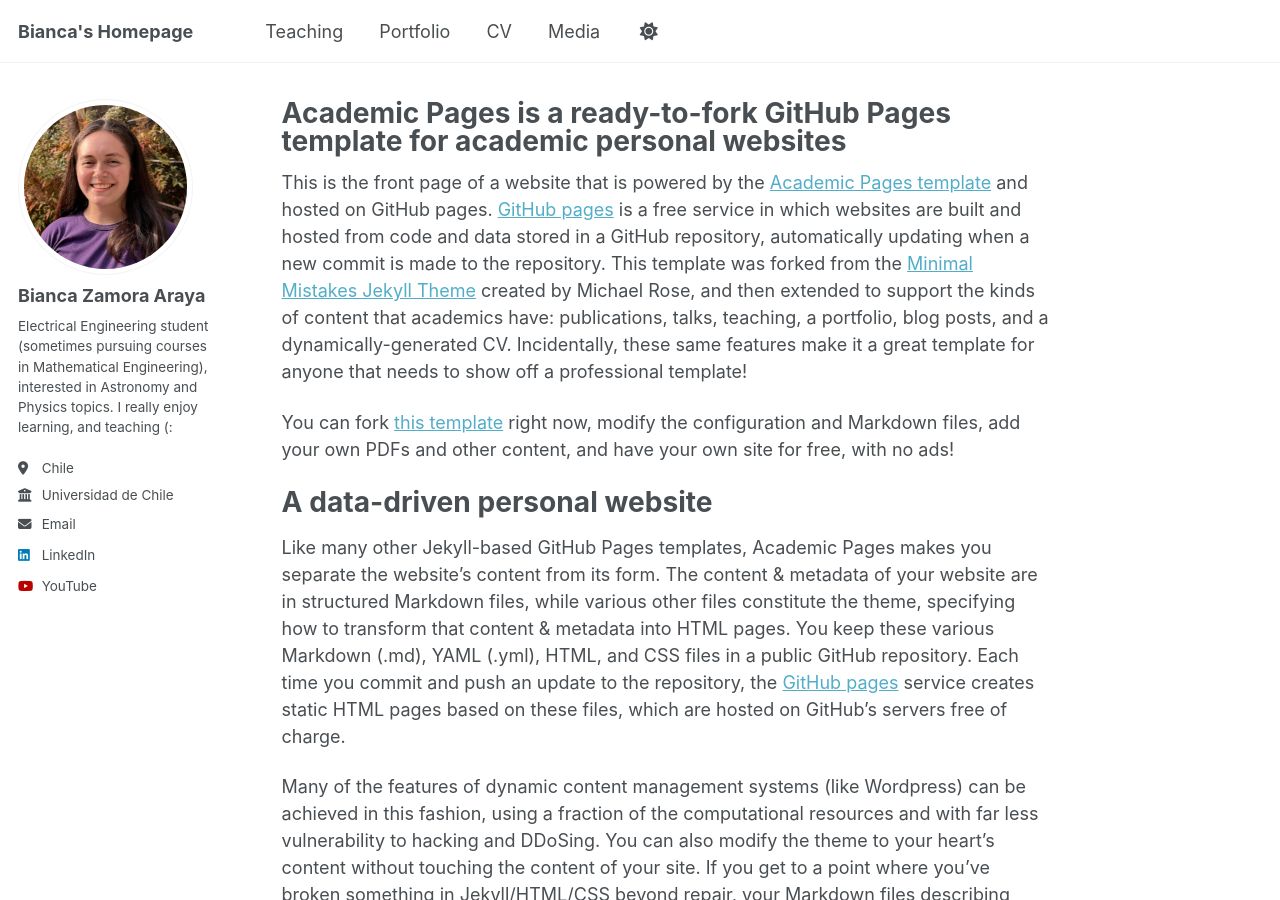
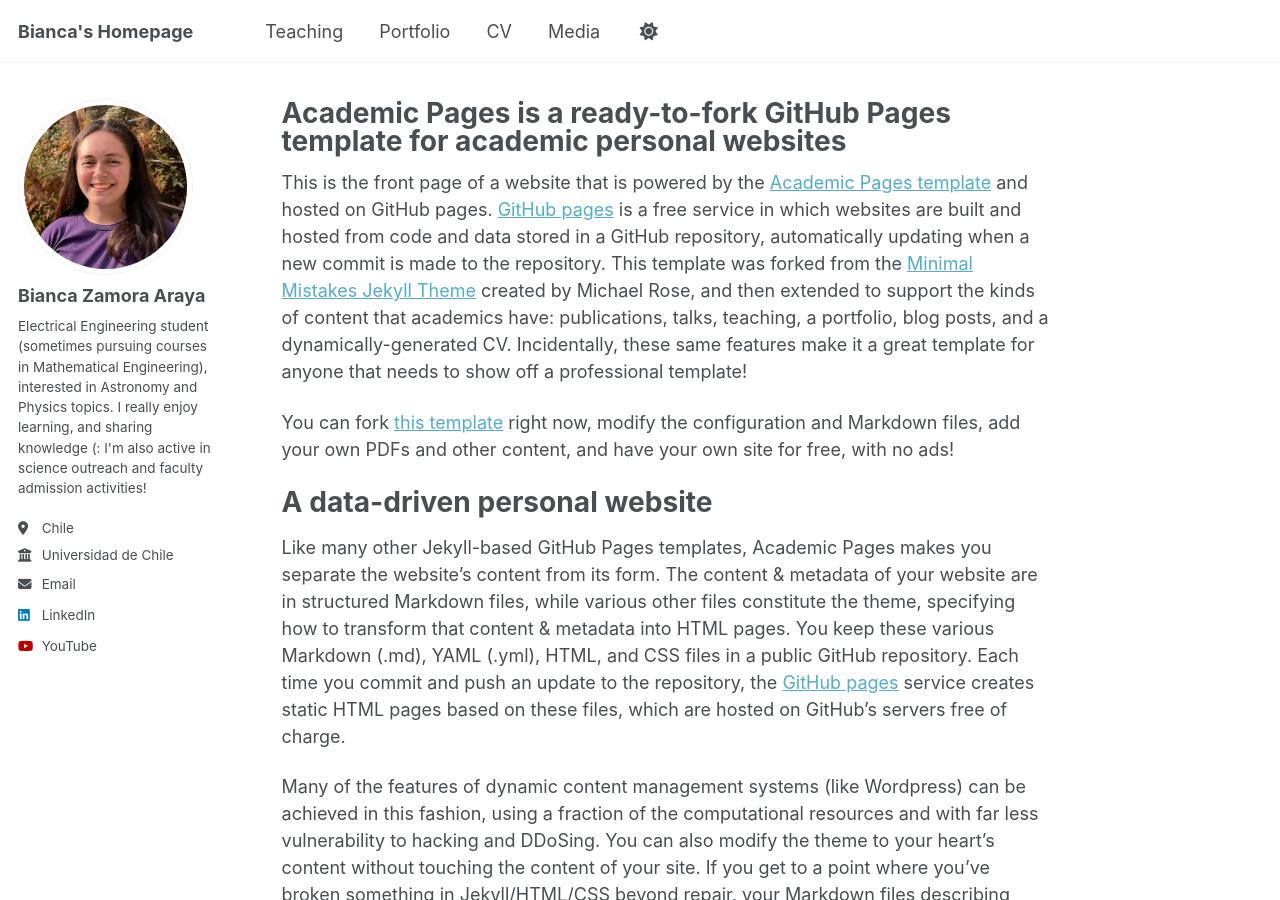
Before and after one commit to Bianca-Zamora-Araya/Bianca-Zamora-Araya.github.io, a Jekyll site: the page built from _pages/about.md, in a window 1280 px wide and 900 px high. Built offline with Jekyll 4.4.1, drawn with Linux system fonts in a browser that asks for light colours; a script that is not in the unit is left out.

Commit message:
Update _config.yml

```diff
--- a/_config.yml
+++ b/_config.yml
@@ -25,7 +25,7 @@ author:
   avatar           : "profile.png"
   name             : "Bianca Zamora Araya"
   pronouns         : # example: "she/her"
-  bio              : "Electrical Engineering student (sometimes pursuing courses in Mathematical Engineering), interested in Astronomy and Physics topics. I really enjoy learning, and teaching (:"
+  bio              : "Electrical Engineering student (sometimes pursuing courses in Mathematical Engineering), interested in Astronomy and Physics topics. I really enjoy learning, and sharing knowledge (: I'm also active in science outreach and faculty admission activities!"
   #Estudiante de Ingeniería Civil Eléctrica (a veces, Matemática), con interés en temas de Astronomía y Física. Me gusta mucho aprender, y enseñar (:"
   location         : "Chile"
   employer         : "Universidad de Chile"
```
